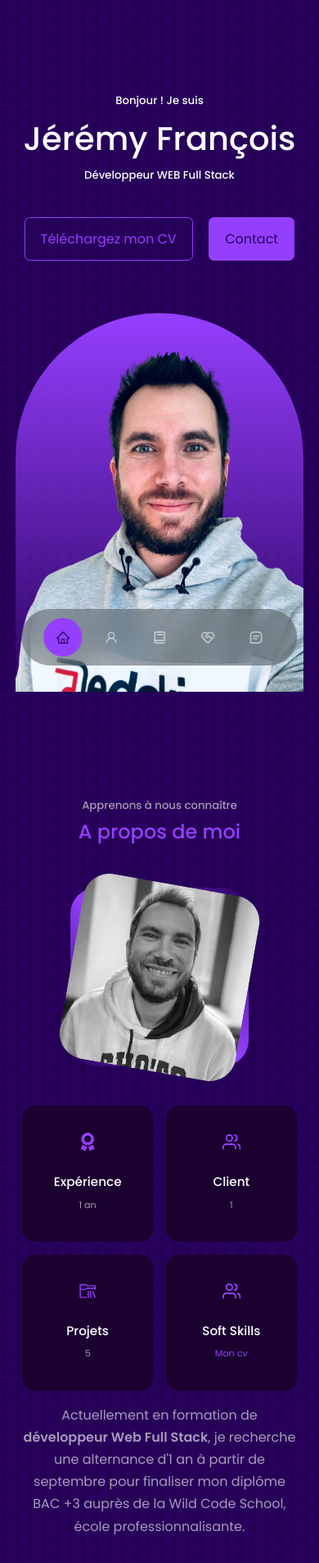
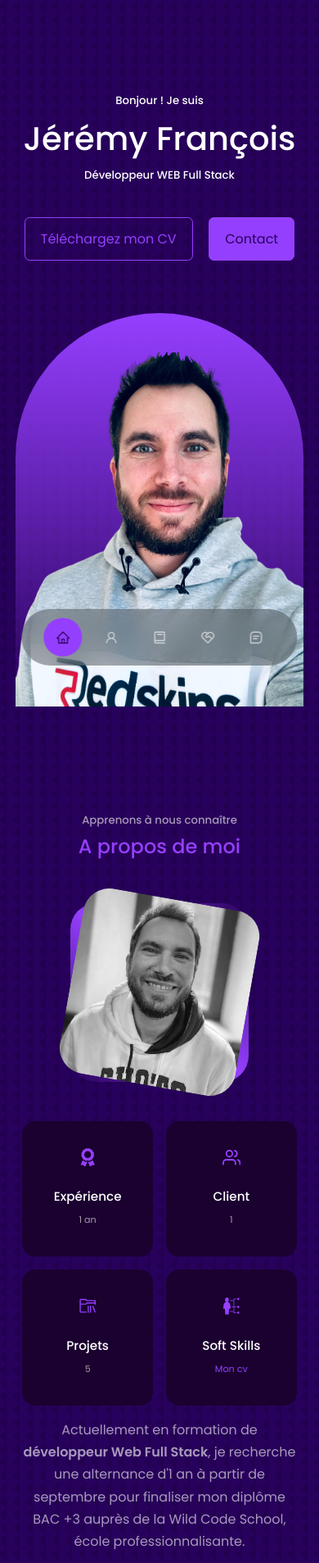
Before and after one commit to Jayroots/react_portofolio, a React (Create React App) app: page / in a window 390 px wide. Shown: the top 1907 px of the page at 82% size. Built offline with nearby package versions, Linux system fonts and the light colour scheme.

Commit message:
version finale avec photo d accueil visible sur mobile, reste textes services à voir

```diff
--- a/src/components/about/About.jsx
+++ b/src/components/about/About.jsx
@@ -5,6 +5,8 @@ import { FaAward } from 'react-icons/fa'
 import { FiUsers } from 'react-icons/fi'
 import { VscFolderLibrary } from 'react-icons/vsc'
 import CV from '../../assets/CV.pdf'
+import { GiSkills } from 'react-icons/gi'
+
 
 const About = () => {
   return (
@@ -39,7 +41,7 @@ const About = () => {
               <small>5</small>
             </article>
             <article className='about__card'>
-              <FiUsers className='about__icon' />
+              <GiSkills className='about__icon' />
               <h5>Soft Skills</h5>
               <small> <a href={CV} target='_blank'>Mon cv</a> </small>
             </article>
--- a/src/components/header/header.css
+++ b/src/components/header/header.css
@@ -48,7 +48,7 @@ header {
     background: linear-gradient(var(--color-primary), transparent);
     width: 22rem;
     height: 30rem;
-    position: absolute;
+    position: relative;
     left: calc(50% - 11rem);
     margin-top: 4rem;
     border-radius: 12rem 12rem 0 0;
@@ -72,8 +72,7 @@ header {
 /*==================== MEDIA QUERIES (medium devices) ==========*/
 @media screen and (max-width:1024px) {
     header {
-        height: 69vh;
-
+        height: 100%;
     }
 }
 
@@ -81,7 +80,9 @@ header {
 /*==================== MEDIA QUERIES (small devices) ==========*/
 @media screen and (max-width:600px) {
     header {
-        height: 100vh;
+        height: 100%;
+        overflow: visible;
+
 
     }
 
@@ -89,4 +90,5 @@ header {
     .scroll__down {
         display: none;
     }
+
 }
--- a/src/components/testimonials/Testimonials.jsx
+++ b/src/components/testimonials/Testimonials.jsx
@@ -17,13 +17,13 @@ const data = [
   {
     avatar: AVTR1,
     name: 'Laurent Daniel,  Responsable Regional chez PRETTO',
-    review: 'Jérémy est un véritable atout humain. Fiable, intègre, travailleur... autant de qualités qui font de lui un être apprécié partout où il est passé'
+    review: '"Jérémy est un véritable atout humain. Fiable, intègre, travailleur... autant de qualités qui font de lui un être apprécié partout où il est passé."'
 
   },
   {
     avatar: AVTR2,
     name: 'Lucas Faugeron, Développeur Web en Freelance',
-    review: 'Jérémy a toujours été très autonome et efficace, ses remarques sont toujours pertinentes. Il pourra vous accompagner dans la réussite de vos projets.'
+    review: '"Jérémy a toujours été très autonome et efficace, ses remarques sont toujours pertinentes. Il pourra vous accompagner dans la réussite de vos projets."'
 
   },
 
```
